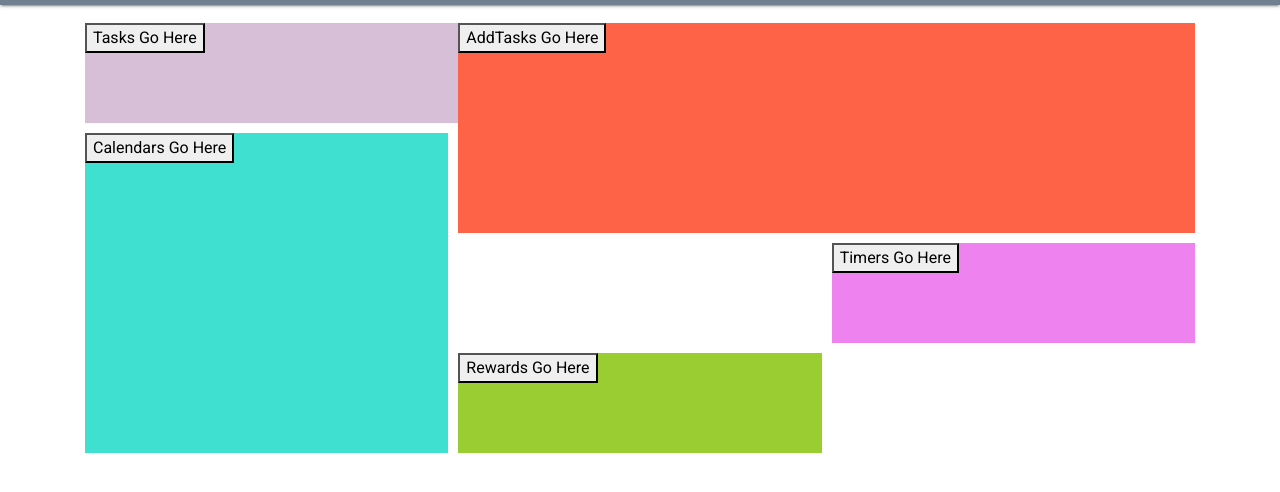
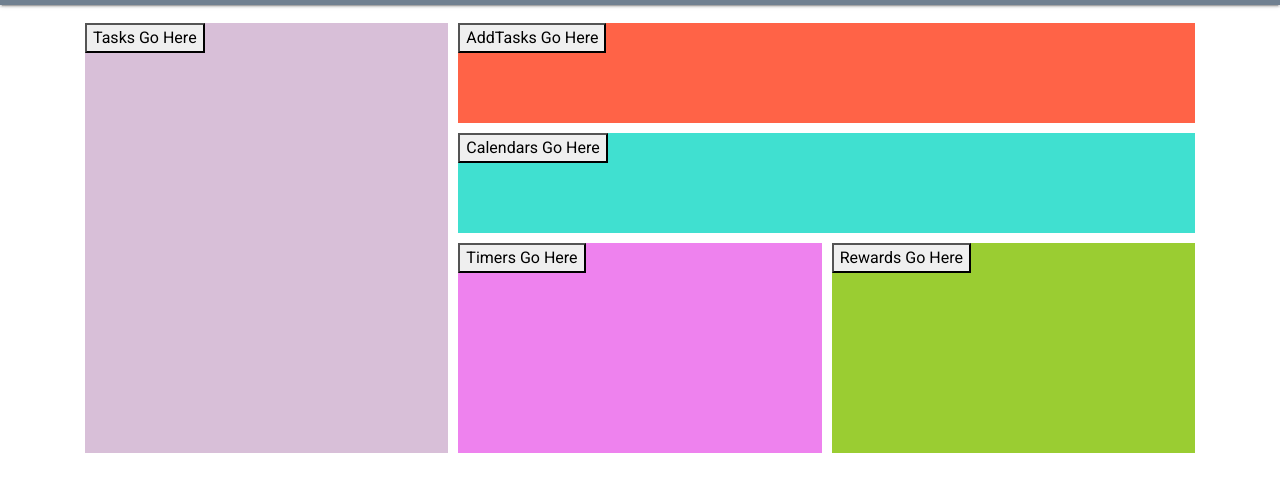
Before and after one commit to rhit-csse280/fall-2021-project-team-y7, a plain HTML site: page public/index.html in a window 1280 px wide. Shown: the part 52-544 px from the top of the page. Drawn offline with Linux system fonts and the light colour scheme; some packages are replaced by stand-ins of ours.

Commit message:
added better grid layout

```diff
--- a/public/styles/main.css
+++ b/public/styles/main.css
@@ -23,27 +23,28 @@ body {
 }
 #tasks{
     background-color: thistle;
-    grid-column: 1/3;
-    grid-row: 1;
+    grid-column: 1;
+    grid-row: 1/5;
 }
 #addTask{
     background-color: tomato;
-    grid-column: 2 / 4;
-  grid-row: 1 / 3;
+    grid-column: 2 /4;
+  grid-row: 1 ;
 }
 #calendar{
     background-color: turquoise;
-    grid-column: 1;
-    grid-row: 2 / 5;
+    grid-column: 2/4;
+    grid-row: 2 ;
 }
 #timer{
     background-color: violet;
-    grid-column: 3;
-  grid-row: 3;
+
+  grid-column: 2;
+  grid-row: 3 / 5;
 }
 #rewards{
     background-color: yellowgreen;
-    grid-column: 2;
-  grid-row: 4;
+    grid-column: 3;
+  grid-row: 3 / 5;
 
 }
```
